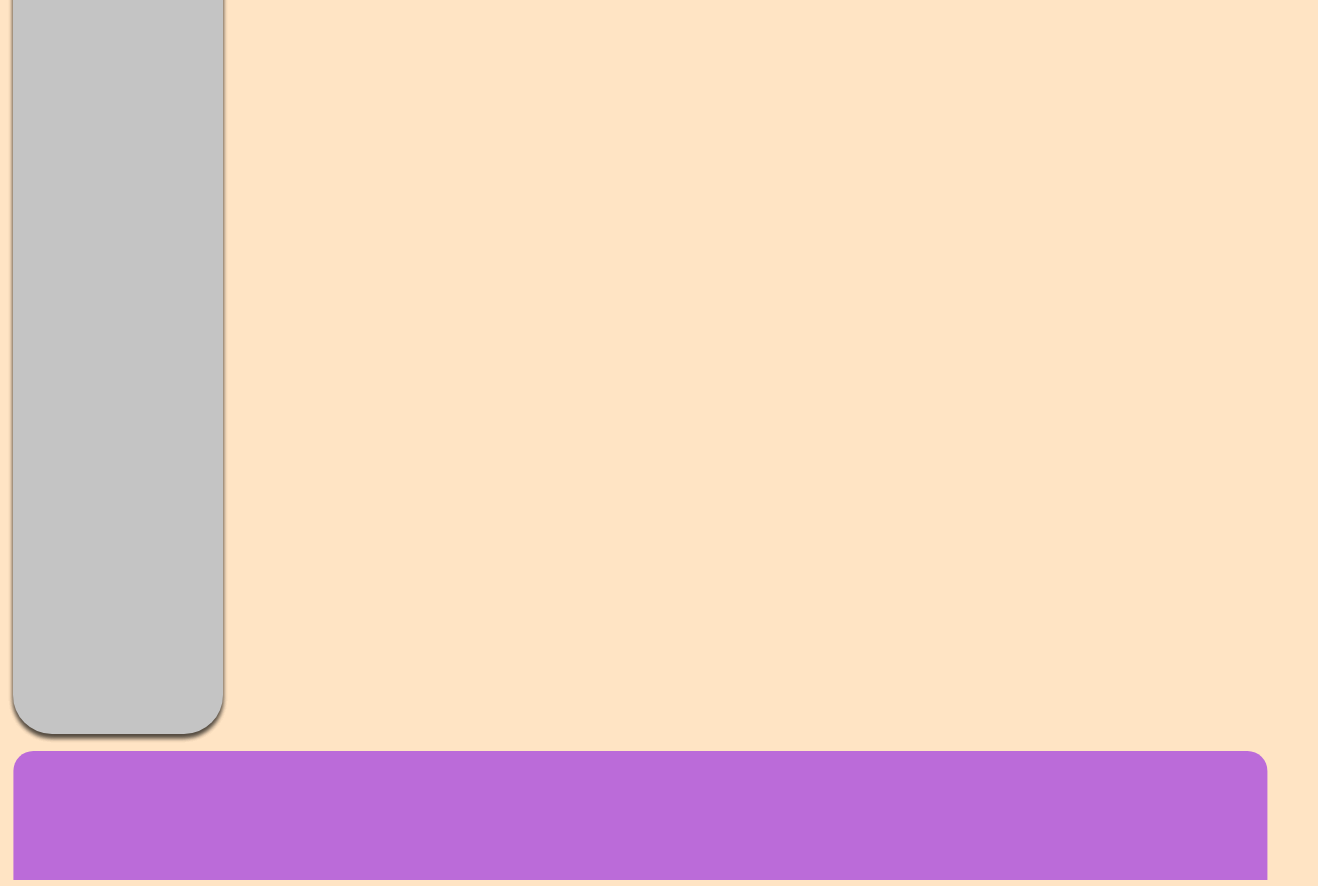
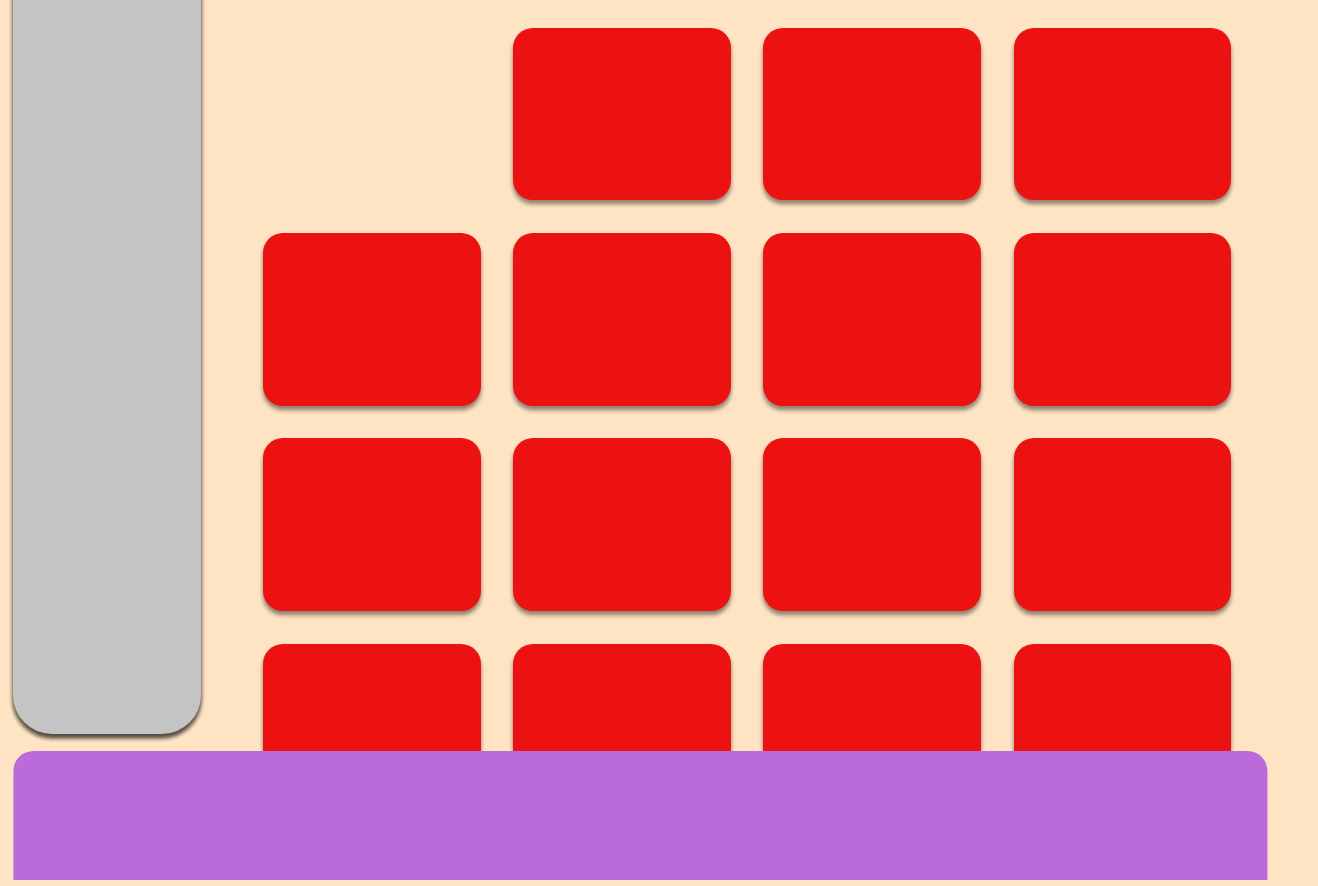
Before and after one commit to yaya-97/WebDev_April, a plain HTML site: page les_4/blueberry_tv.html in a window 1280 px wide. Shown: the part 269-1155 px from the top of the page, 1318 px wide, since content can reach past the window. Drawn offline with Linux system fonts and the light colour scheme.

Commit message:
thumbnails added

```diff
--- a/les_4/blueberry_stylesheet.css
+++ b/les_4/blueberry_stylesheet.css
@@ -39,7 +39,7 @@ box-shadow: 0px 4px 4px rgba(0, 0, 0, 0.25), 0px 4px 4px rgba(0, 0, 0, 0.25), 0p
 
 aside{
     position: relative;
-    width: 210px;
+    width: 15%;
     height: 79%;
     left: 0px;
     top: 20%;
@@ -49,6 +49,47 @@ aside{
     border-radius: 39px;
 }
 
+main{
+/* background-color: blue; */
+
+position: absolute;
+margin-left:17% ;
+margin-right: 0%;
+margin-top: 0%;
+
+padding: 0%;
+
+height: 108%;
+width: 85%;
+
+top: 33%;
+
+
+
+}
+
+.vidcards{
+    /* position: relative; */
+    float: left;
+width: 20%;
+height: 20%;
+margin-top:3%;
+margin-left:3%;
+margin-bottom: 0%;
+margin-right: 0%;
+
+top: 0%;
+bottom: 0%;
+
+background: #ec1212;
+box-shadow: 0px 4px 4px rgba(0, 0, 0, 0.25), 0px 4px 4px rgba(0, 0, 0, 0.25);
+border-radius: 20px;
+}
+
+/* .emptyTN{
+
+
+} */
 
 footer{
     /* position: absolute; */
--- a/les_4/blueberry_tv.html
+++ b/les_4/blueberry_tv.html
@@ -10,28 +10,51 @@
   <body>
     <!-- header -->
     <header>
-      <h1>Blueberry TV</h1>
-      <h3>Bluecast Yourself!</h3>
+      <!-- <h1>Blueberry TV</h1>
+      <h3>Bluecast Yourself!</h3> -->
     </header>
     <!-- begin wrapper -->
     <div class="wrapper">
-
       <!-- begin navigatie bar -->
-      <nav>
-
-      </nav>
+      <nav></nav>
 
       <!-- begin sidebar -->
       <aside></aside>
 
-      <!-- begin videocards -->
-      <div class="vidcards"></div>
+
+      <!-- begin main content/thumbnail wrapper -->
+      <main>
+        <!-- begin videocards -->
+        <!-- begin empty one -->
+
+<div class="emptyTN">
+  <div class="vidcards"></div>
+</div>
+<!-- above: end "empty" thumbnail -->
+        <div class="vidcards"></div>
+        <div class="vidcards"></div>
+        <div class="vidcards"></div>
+        <div class="vidcards"></div>
+        <div class="vidcards"></div>
+        <div class="vidcards"></div>
+        <div class="vidcards"></div>
+        <div class="vidcards"></div>
+        <div class="vidcards"></div>
+        <div class="vidcards"></div>
+        <div class="vidcards"></div>
+
+        <div class="vidcards"></div>
+        <div class="vidcards"></div>
+        <div class="vidcards"></div>
+        <div class="vidcards"></div>
+
+      </main>
+
+
     </div>
 
     <!-- hierboven=einde wrapper -->
     <!-- hieronder footer -->
-    <footer>
-
-    </footer>
+    <footer></footer>
   </body>
 </html>
```
